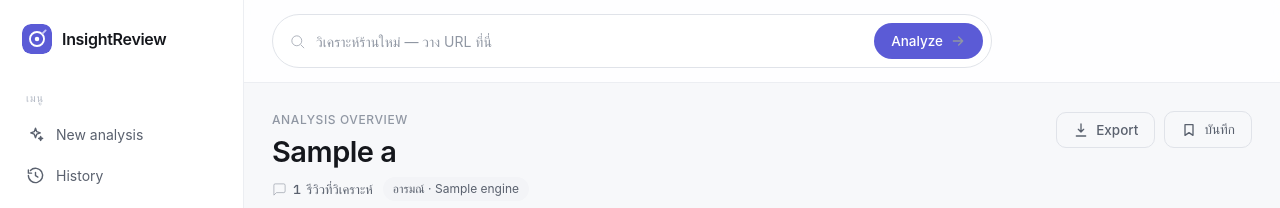
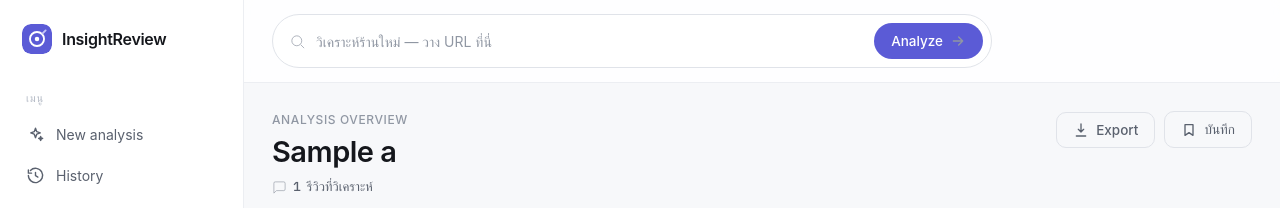
Before and after one commit to suthi04/web_app_google_maps, a Flask app: template templates/dashboard.html in a window 1280 px wide. Shown: the top 208 px of the page. Run offline with Flask 3, Linux system fonts and the light colour scheme; the template is opened without the code that fills it: most values are stand-ins (such as "Sample title", 1, 10 or a date in 2020); some web fonts are replaced.

Commit message:
feat(dashboard): remove engine chips from the analysis header
Drop the "อารมณ์ · WangchanBERTa" and "วลี · Gemini/rule-based" chips — two
engine labels cluttered the header. The transparency "จาก X ที่ดึงมา" chip
stays. extract_engine/engine remain in the stored result for export/API use.

Co-Authored-By: Claude Opus 4.8 <noreply@anthropic.com>

```diff
--- a/templates/dashboard.html
+++ b/templates/dashboard.html
@@ -29,8 +29,6 @@
         จาก <span class="mono">{{ "{:,}".format(a.fetched_reviews) }}</span> ที่ดึงมา · เฉพาะภาษาไทย
       </span>
       {% endif %}
-      <span class="chip-soft">อารมณ์ · {{ a.engine }}</span>
-      {% if a.extract_engine %}<span class="chip-soft" title="เครื่องยนต์ที่ใช้สกัดวลีความเห็นของผลนี้">วลี · {{ 'Gemini (LLM)' if a.extract_engine == 'llm' else 'rule-based' }}</span>{% endif %}
     </div>
   </div>
   <div class="actions">
```
